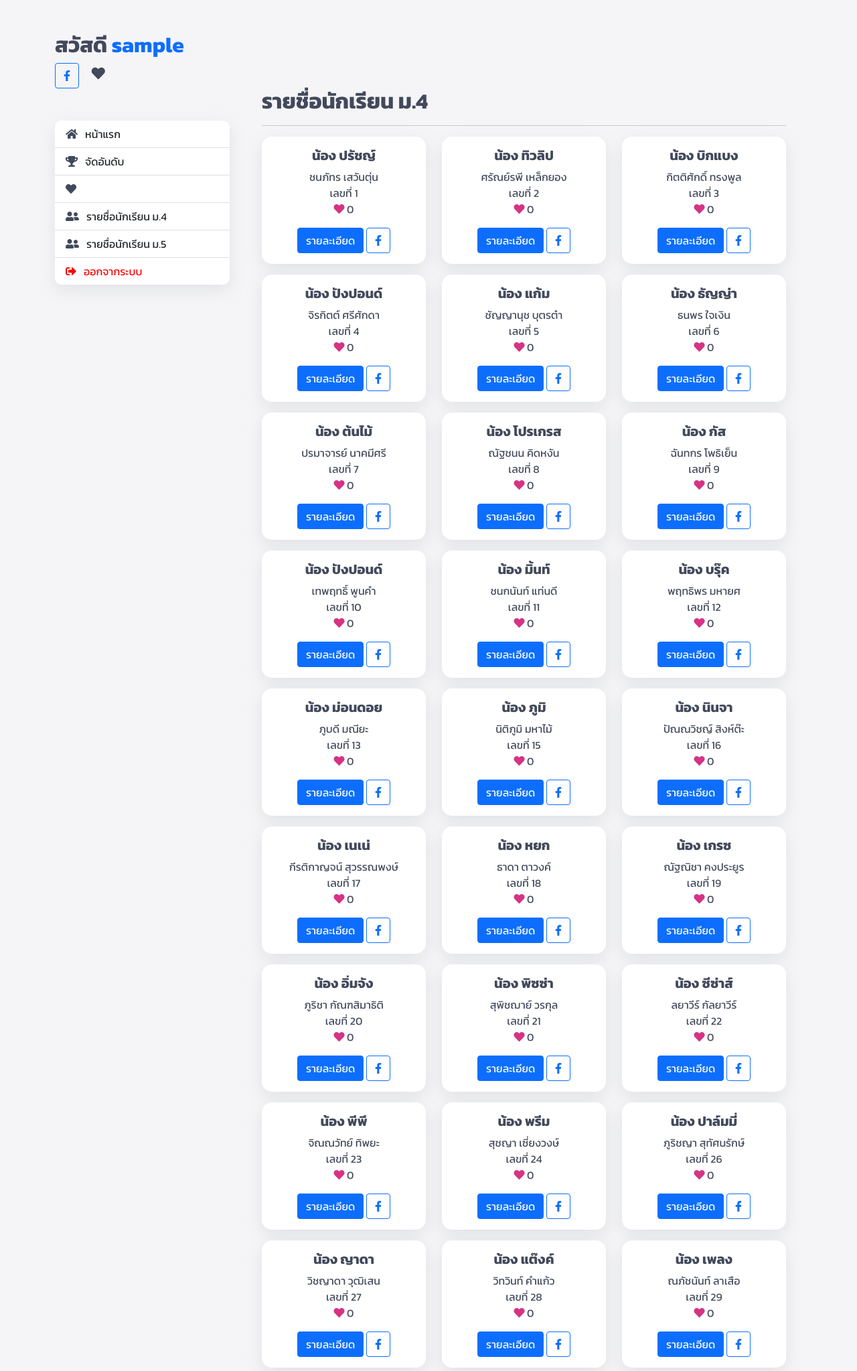
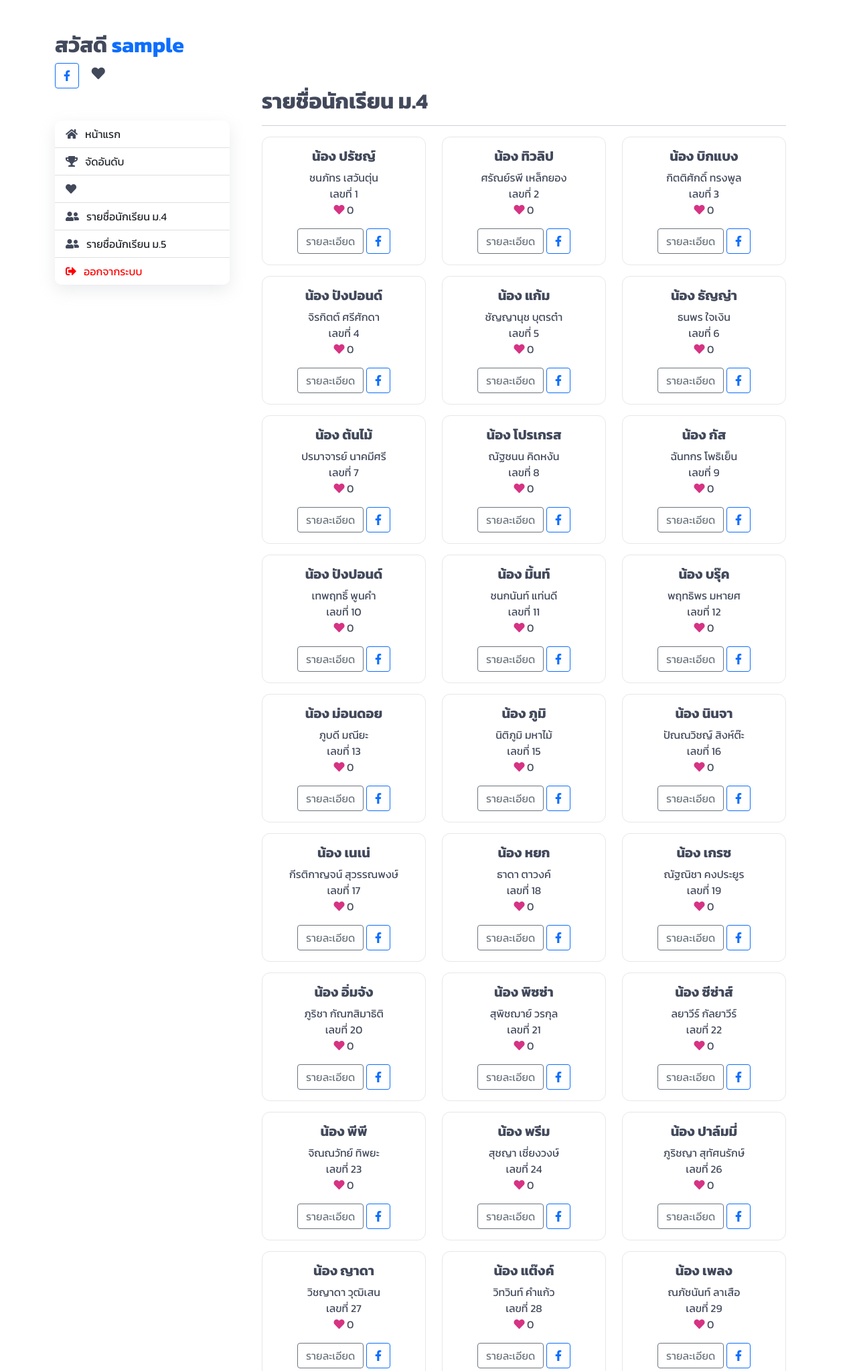
Before and after one commit to RatchanonMo/dpst_somtob_missions_beta, a PHP site: page /student4.php in a window 1280 px wide. Shown: the top 2047 px of the page at 67% size. Run offline with PHP 8.4, Linux system fonts and the light colour scheme; the visitor is signed in with stand-in values (Sample User, id 1); data comes from the database, SQL or seed files in the repository; data that the repository does not hold is empty.

Commit message:
10 June 2021

```diff
--- a/component/css.php
+++ b/component/css.php
@@ -4,7 +4,7 @@
 <link rel="stylesheet" href="https://cdnjs.cloudflare.com/ajax/libs/font-awesome/5.15.3/css/all.min.css"/>
 <style>
     body{
-       background-color: #f5f5f7;
+        background: white;
     }
     *{
         font-family: 'Kanit', sans-serif;
@@ -20,9 +20,13 @@
       color:white;
     }
     .card{
-        border:none;
-        border-radius: 15px;
-        box-shadow: rgba(149, 157, 165, 0.2) 0px 8px 24px;
+        border: 1px solid #e7e7e9;
+        border-radius: 12px;
+        transition: 0.2s;
+    }
+    .card:hover{
+        border: 1px solid white;
+        background:#f5f5f7;
     }
     .list-group{
         border-radius: 10px;
--- a/index.php
+++ b/index.php
@@ -15,7 +15,7 @@ session_start();
 <body>
 
 
-    <div class="container-fluid pt-xl-5 pb-xl-5 mt-xl-5" style="max-width: 550px; margin:auto;  border-radius:15px;background:white;box-shadow: rgba(149, 157, 165, 0.2) 0px 8px 24px;">
+    <div class="container-fluid pt-5 pb-5 mt-5" style="max-width: 550px; margin:auto;  border-radius:15px;border: 1px solid #e7e7e9; ">
         <form action="./process/login_process.php" method="post" style="max-width:400px; margin:auto">
             <h1 align="center">ลงชื่อเข้าใช้</h1>
             <hr>
@@ -28,7 +28,7 @@ session_start();
                 </div>
             <?php } ?>
             <div class="input-group">
-                <input class="form-control" style="height:50px;background:#f5f5f7" type="text" name="student_id" placeholder="เลขประจำตัวนักเรียน">
+                <input class="form-control" style="height:50px;" type="text" name="student_id" placeholder="เลขประจำตัวนักเรียน">
             </div>
             <div class="input-group mt-3">
                 <button style="height:50px" type="submit" name="submit" class="btn btn-primary form-control">เข้าสู่ระบบ</button>
--- a/student4.php
+++ b/student4.php
@@ -115,7 +115,7 @@ if (mysqli_num_rows($m5) == 1) {
 
                   <p align="center" class="mb-3">
 
-                    <a href="detail.php?id=<?php echo $row['student_id'] ?>" class="btn btn-primary">รายละเอียด</a>
+                    <a href="detail.php?id=<?php echo $row['student_id'] ?>" class="btn btn-outline-secondary">รายละเอียด</a>
                     <a href="<?php echo $row['facebook'] ?>" target="_blank" class="btn btn-outline-primary "><i class="fab fa-facebook-f " style="color:#0d6efd"></i></a>
 
                     <?php if (mysqli_num_rows($m5) == 1) { ?>
@@ -125,12 +125,12 @@ if (mysqli_num_rows($m5) == 1) {
                       $check = mysqli_query($conn, $limit2_check);
 
                       if (mysqli_num_rows($check) == 2) { ?>
-                  <div class="card-footer bg-danger" style="border-radius:0 0 15px 15px">
+                  <div class="card-footer bg-danger" style="border-radius:0 0 12px 12px">
                     <p style="color:white" align="center">ครบโควต้าแล้ว</p>
                   </div>
                   <?php } ?>
                   <?php if(mysqli_num_rows($check) != 2 && $heart == 0 ){ ?>
-                    <div class="card-footer bg-danger" style="border-radius:0 0 15px 15px">
+                    <div class="card-footer bg-danger" style="border-radius:0 0 12px 12px">
                     <p style="color:white" align="center">หัวใจคุณหมดแล้ว</p>
                   </div>
 
```
